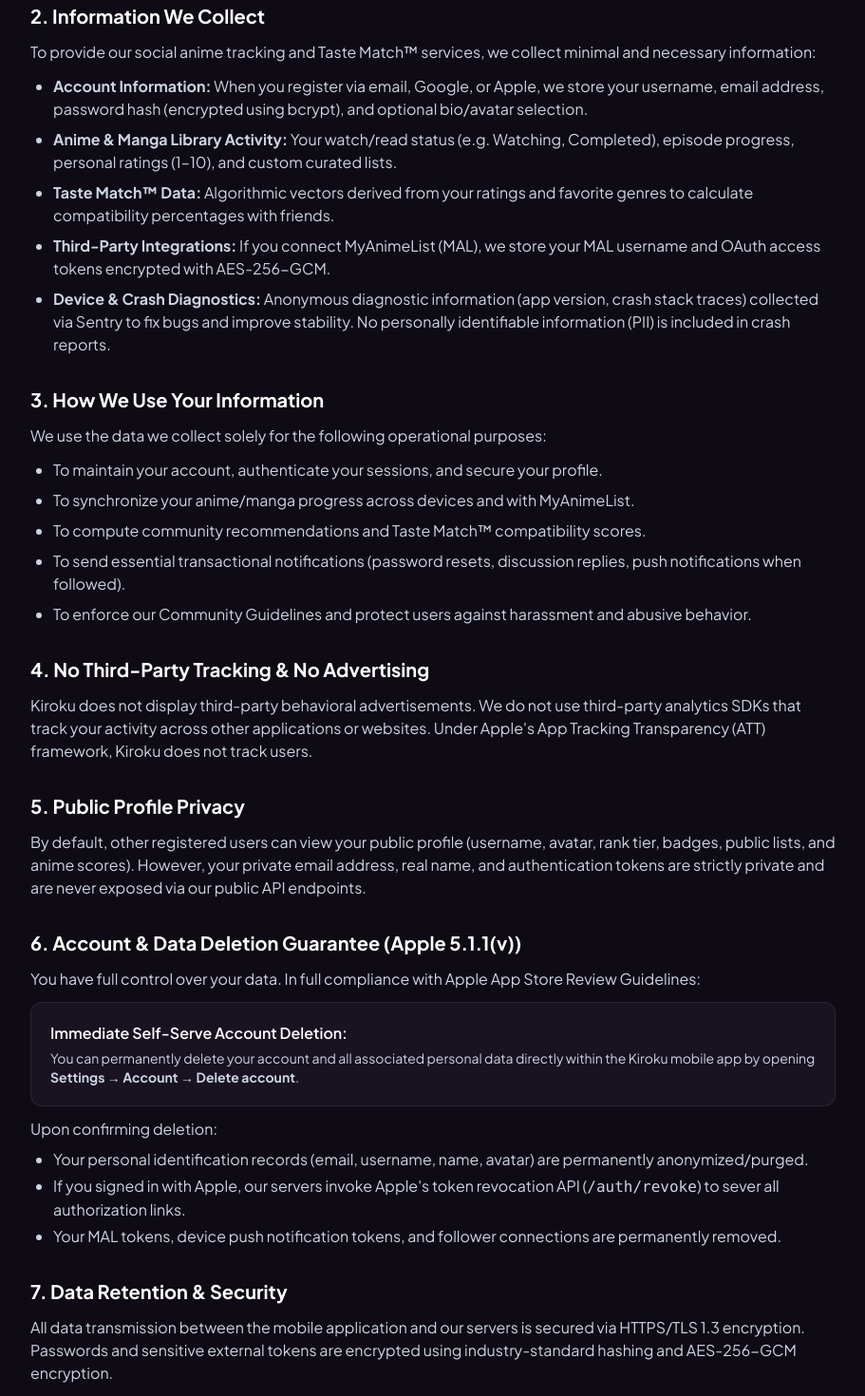
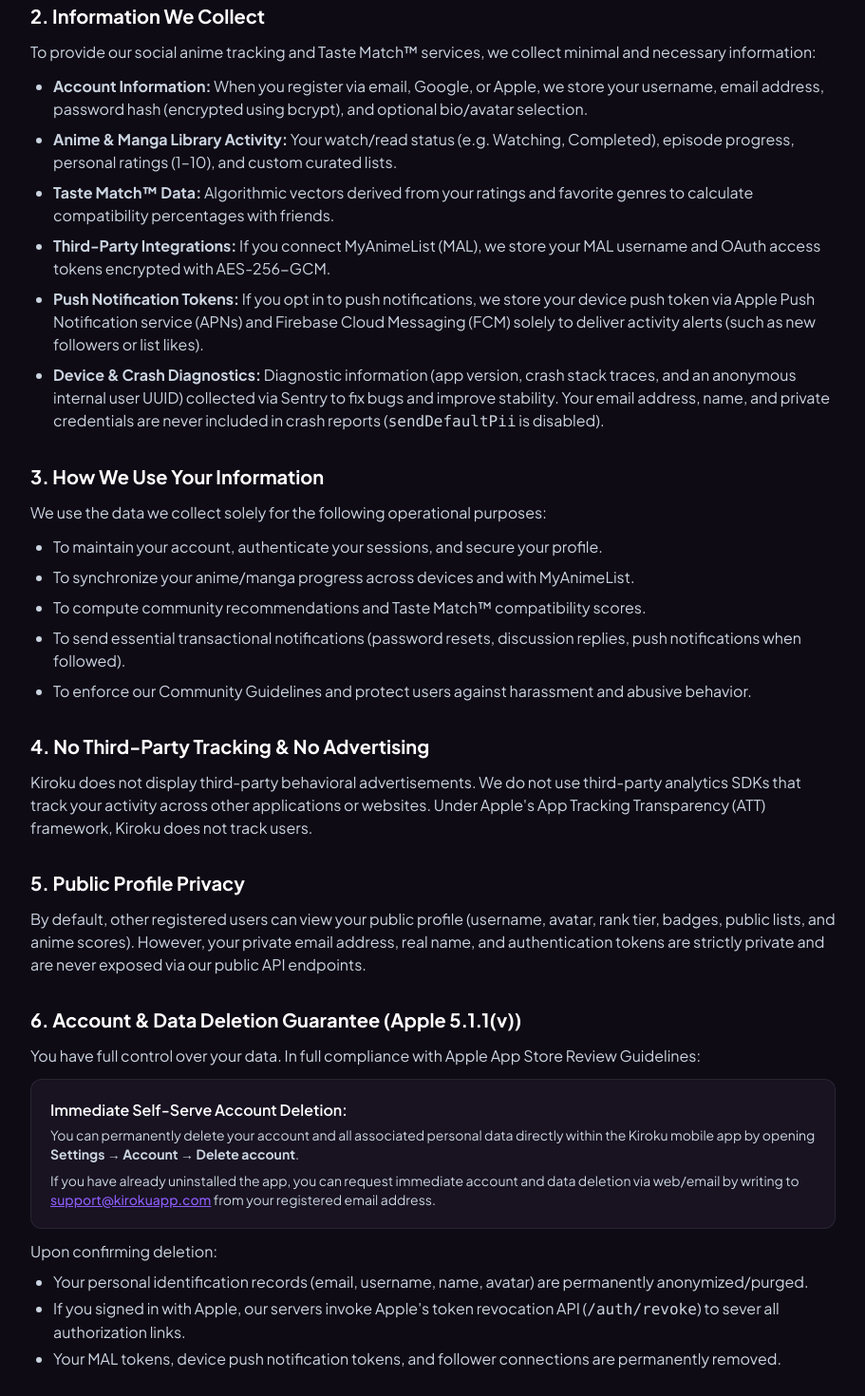
Before and after one commit to kirokuapp/web-kiroku, a plain HTML site: page privacy.html in a window 1280 px wide. Shown: the part 438-1908 px from the top of the page at 95% size, without its empty margins (184-1095 px from the left). Drawn offline with nearby package versions, Linux system fonts and the light colour scheme.

Commit message:
fix: update landing page CTA links, privacy policy details, and localization text

```diff
--- a/privacy.html
+++ b/privacy.html
@@ -78,7 +78,8 @@
           <li><strong>Anime & Manga Library Activity:</strong> Your watch/read status (e.g. Watching, Completed), episode progress, personal ratings (1–10), and custom curated lists.</li>
           <li><strong>Taste Match™ Data:</strong> Algorithmic vectors derived from your ratings and favorite genres to calculate compatibility percentages with friends.</li>
           <li><strong>Third-Party Integrations:</strong> If you connect MyAnimeList (MAL), we store your MAL username and OAuth access tokens encrypted with AES-256-GCM.</li>
-          <li><strong>Device & Crash Diagnostics:</strong> Anonymous diagnostic information (app version, crash stack traces) collected via Sentry to fix bugs and improve stability. No personally identifiable information (PII) is included in crash reports.</li>
+          <li><strong>Push Notification Tokens:</strong> If you opt in to push notifications, we store your device push token via Apple Push Notification service (APNs) and Firebase Cloud Messaging (FCM) solely to deliver activity alerts (such as new followers or list likes).</li>
+          <li><strong>Device &amp; Crash Diagnostics:</strong> Diagnostic information (app version, crash stack traces, and an anonymous internal user UUID) collected via Sentry to fix bugs and improve stability. Your email address, name, and private credentials are never included in crash reports (<code>sendDefaultPii</code> is disabled).</li>
         </ul>
       </section>
 
@@ -118,6 +119,11 @@
           <p class="text-sm text-slate-300 mt-1">
             You can permanently delete your account and all associated personal data directly within the Kiroku mobile app by opening
             <strong>Settings &rarr; Account &rarr; Delete account</strong>.
+          </p>
+          <p class="text-sm text-slate-300 mt-2">
+            If you have already uninstalled the app, you can request immediate account and data deletion via web/email by writing to
+            <a href="mailto:support@kirokuapp.com?subject=Kiroku%20Account%20Deletion%20Request" class="text-brand-primary underline hover:text-white transition font-medium">support@kirokuapp.com</a>
+            from your registered email address.
           </p>
         </div>
         <p>
```
Also changed, not shown: index.html (+3 -3 lines), support.html (line endings or trailing spaces), terms.html (line endings or trailing spaces), vercel.json, 2 other files.
